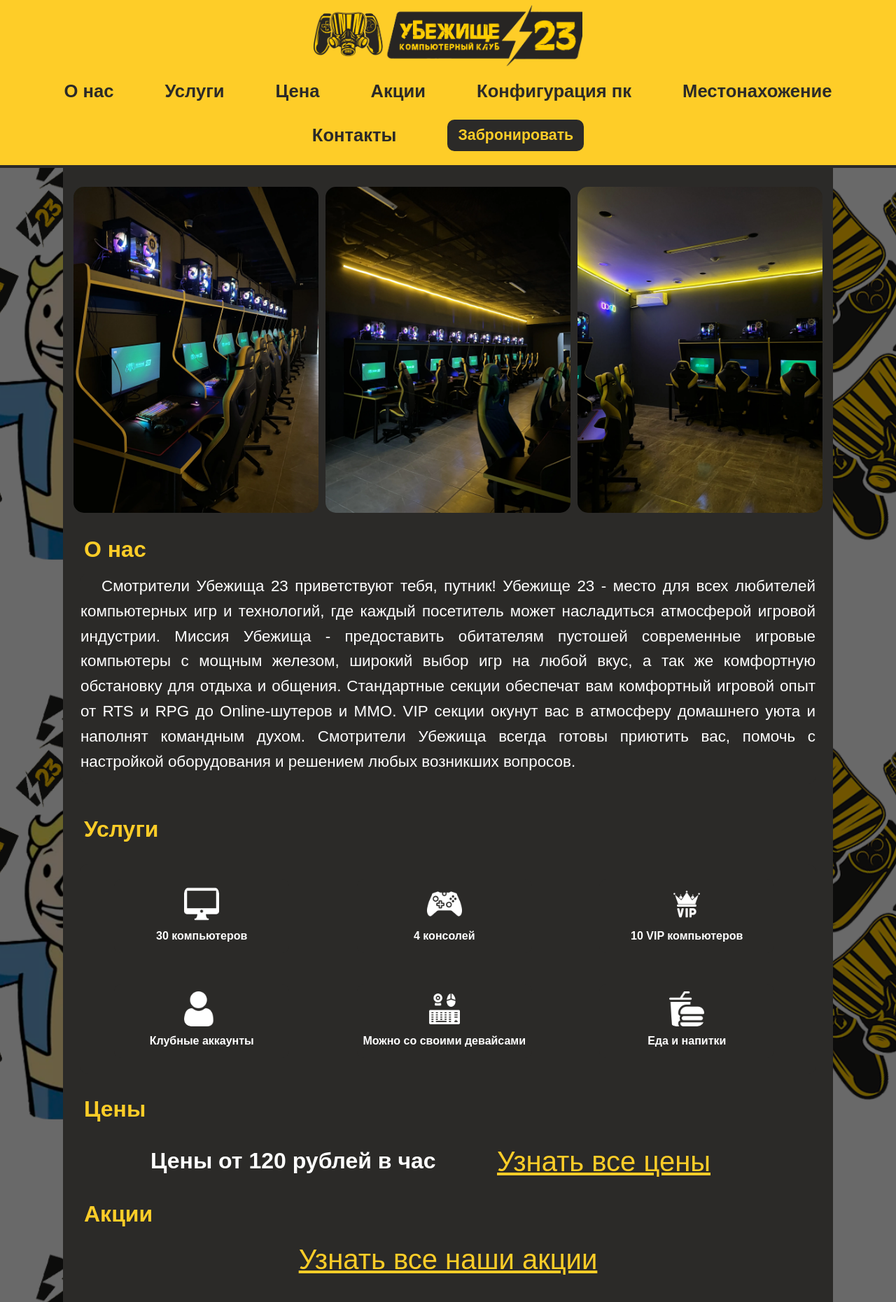
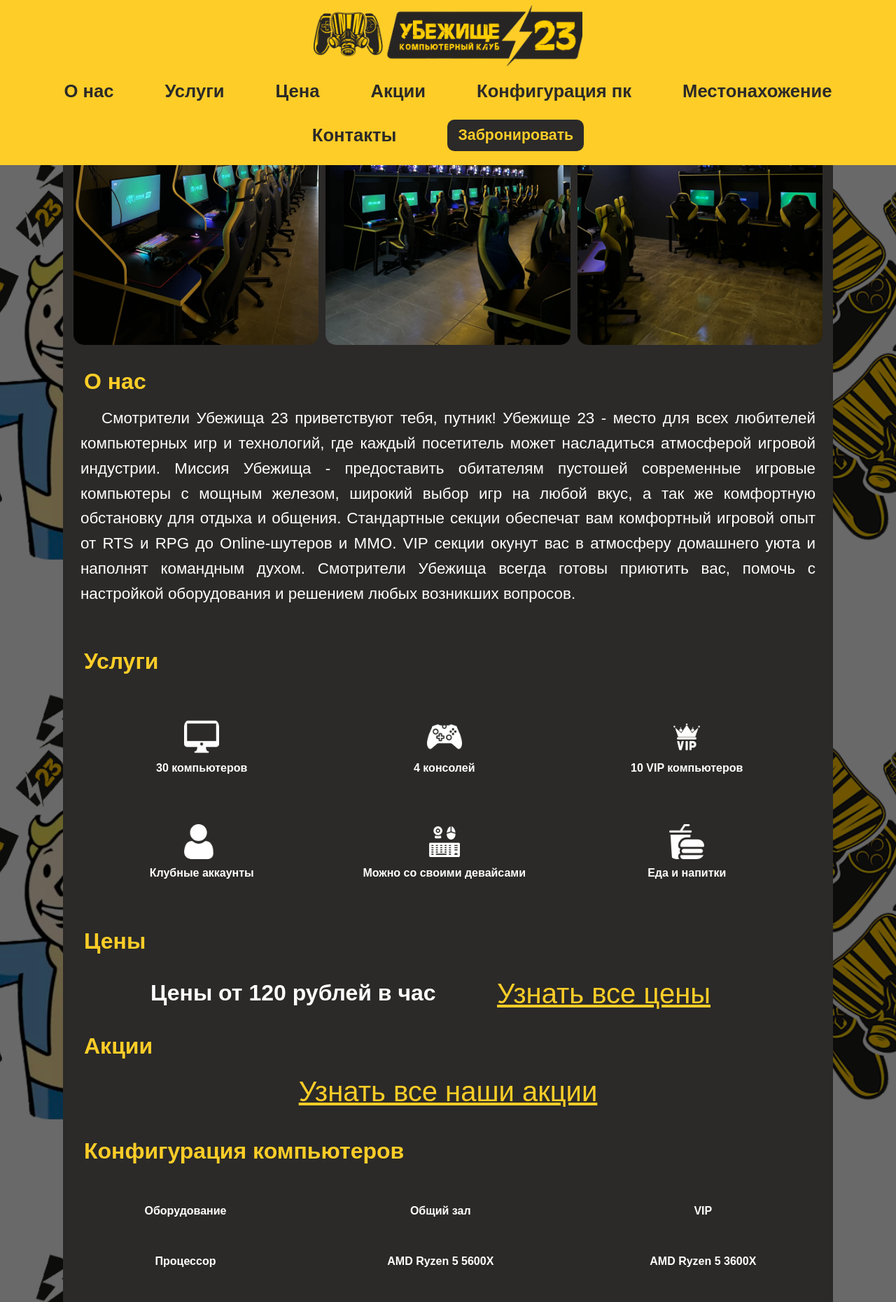
Before and after one commit to Vsevalatic/ubezhishe23, a PHP site: page / in a window 1280 px wide. Shown: the top 1861 px of the page at 70% size. Run offline with PHP 8.4, Linux system fonts and the light colour scheme.

Commit message:
Add files via upload

```diff
--- a/index.php
+++ b/index.php
@@ -23,7 +23,6 @@
             <div class="hair"><a href="#sixth"><h2>Контакты</h2></a></div>
             <div class="hair"><button id="showQRBtn"><h2 style="color: #FECD28;">Забронировать</h2></button></div>
         </div>
-        <div class="create-line"></div>
     </header>
     <main>
 
--- a/style.css
+++ b/style.css
@@ -774,20 +774,18 @@ body {
 }
 
 header {
-
+    position: fixed;
     top: 0;
     left: 0;
     width: 100%;
     transition: transform 0.3s ease-in-out;
-
+    z-index: 1000;
 }
 
 @media (max-width: 1024px) {
     header {
         width: 1100px;
+        position: static;
     }
 
 }
-main {
-
-}
```
